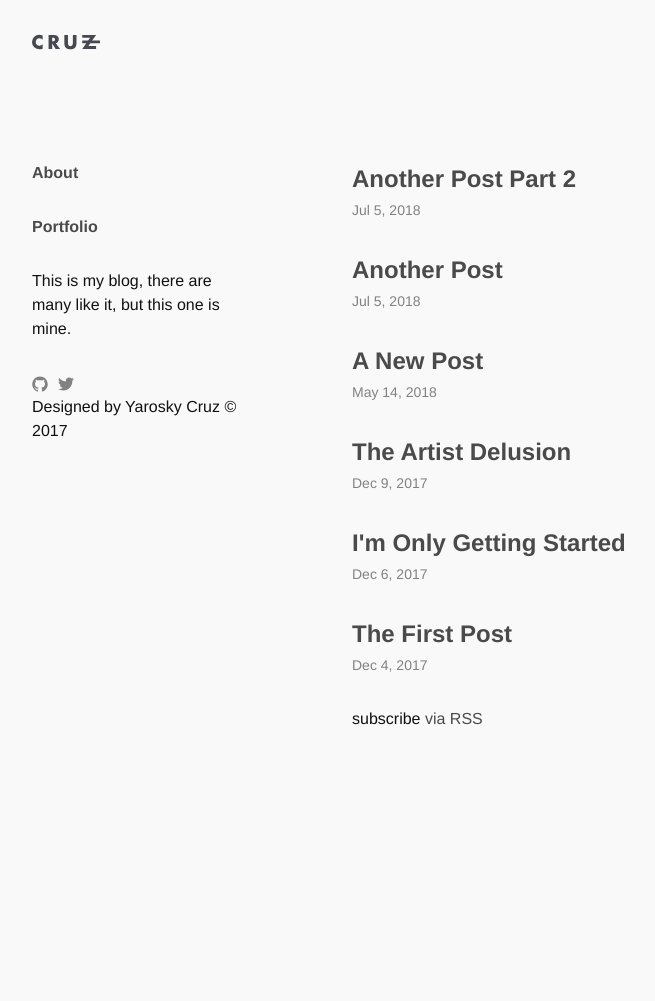
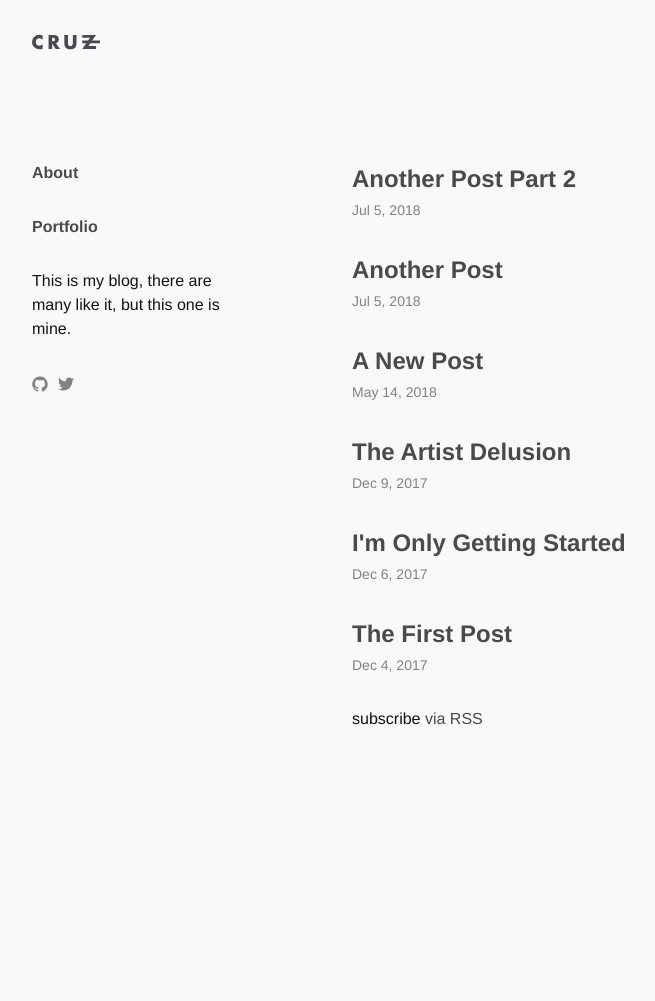
Before and after one commit to yarocruz/yarocruz.github.io, a Jekyll site: the page built from index.md, in a window 1280 px wide. Shown: the whole page, without its empty margins (138-793 px from the left). Built offline with Jekyll 4.4.1, drawn with Linux system fonts in a browser that asks for light colours; some web fonts are replaced.

Commit message:
remove copyright info

```diff
--- a/_layouts/default.html
+++ b/_layouts/default.html
@@ -40,8 +40,7 @@
             </li>
           </ul>
 
-          <br>
-          <p>Designed by Yarosky Cruz &copy; 2017</p>
+
 
         </div>
         <div class="content-wrapper">
```
